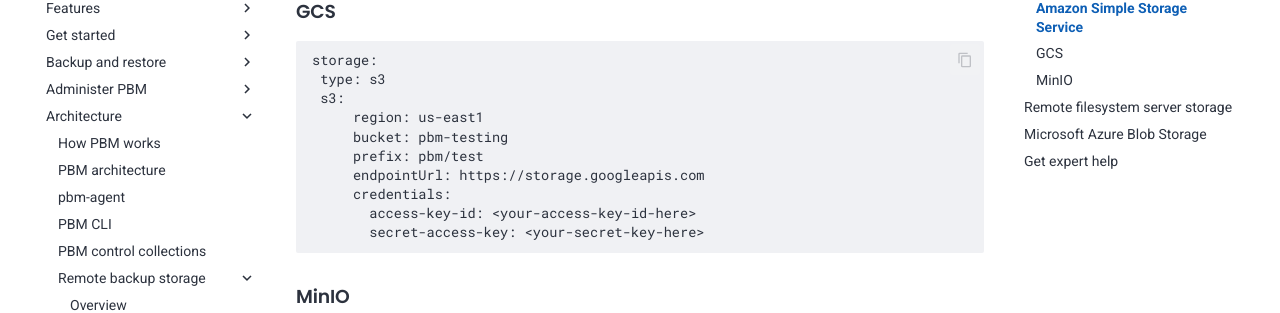
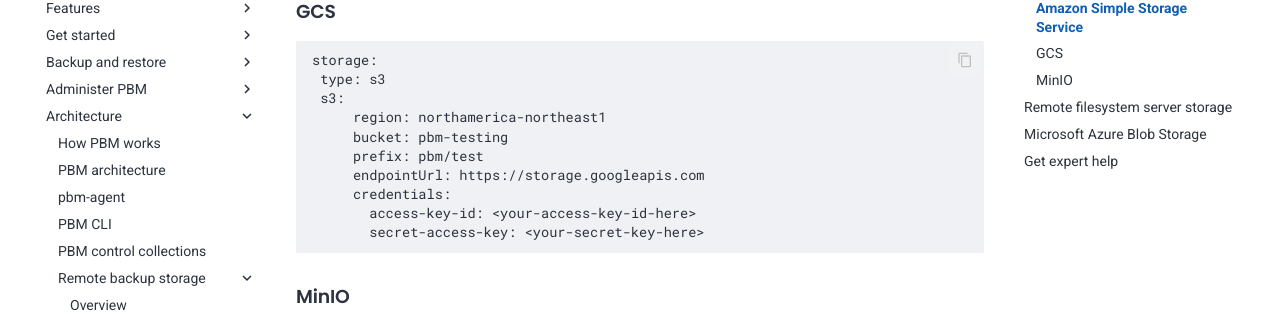
Before and after one commit to percona/pbm-docs, an MkDocs documentation site: the page built from docs/details/storage-config-example.md, in a window 1280 px wide and 900 px high, scrolled down 540 px. Shown: the part 152-465 px from the top of the window. Built offline with MkDocs 1.6.1 and Material for MkDocs 9.7.7, drawn with Linux system fonts in a browser that asks for light colours; nearby versions of some CDN libraries; comment, search, counter and statistics services are not loaded.

Commit message:
Update storage-config-example.md

```diff
--- a/docs/details/storage-config-example.md
+++ b/docs/details/storage-config-example.md
@@ -27,7 +27,7 @@ storage:
 storage:
  type: s3
  s3:
-     region: us-east1
+     region: northamerica-northeast1
      bucket: pbm-testing
      prefix: pbm/test
      endpointUrl: https://storage.googleapis.com
```
